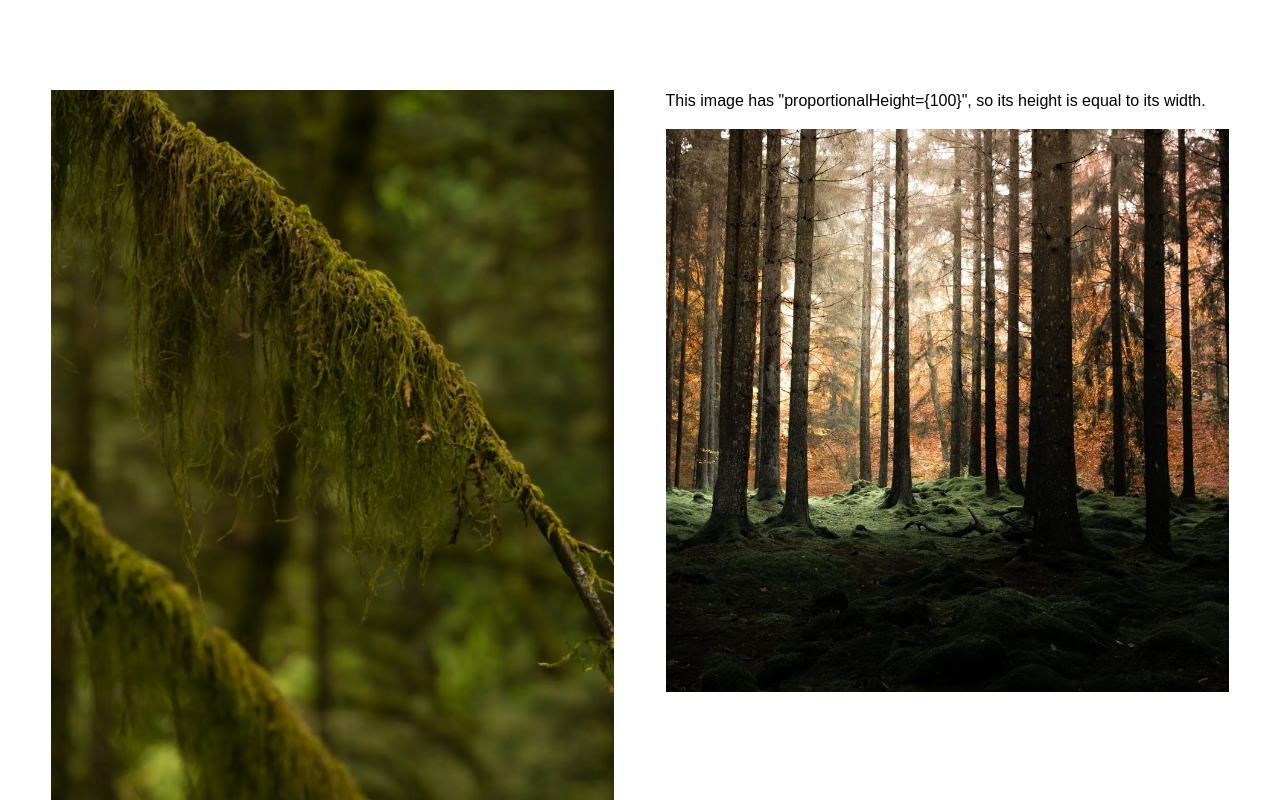
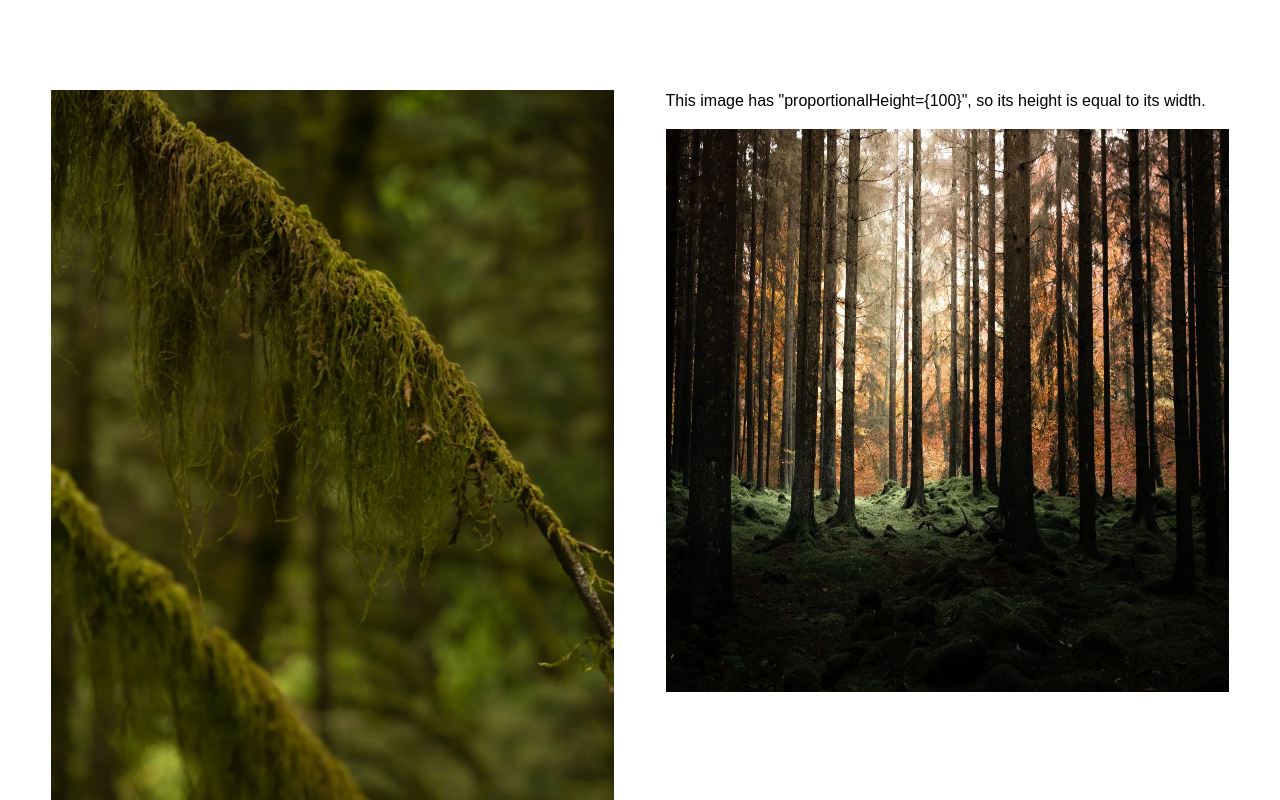
Before and after one commit to AndreasFaust/react-strapi-img, a Next.js app: page / in a window 1280 px wide. Shown: the part 1300-2100 px from the top of the page. Built offline with nearby package versions, Linux system fonts and the light colour scheme.

Commit message:
fix: fix provider

```diff
--- a/src/ImageProvider.tsx
+++ b/src/ImageProvider.tsx
@@ -12,6 +12,7 @@ const ImageProvider: React.FC<ProviderProps> = ({
   rootMargin,
   threshold,
   alternativeText,
+  placeholder = true,
   sizes,
   className = "",
   style = "",
@@ -44,6 +45,7 @@ const ImageProvider: React.FC<ProviderProps> = ({
         className,
         style,
         stylePlaceholder,
+        placeholder,
         styleImg,
         prefix,
         webp,
--- a/src/index.tsx
+++ b/src/index.tsx
@@ -20,14 +20,14 @@ import ImageProvider from "./ImageProvider";
 const ReactStrapiImg: React.FC<Types.ImageProps> = ({
   url,
   formats,
-  objectFit = "cover",
-  objectPosition = "center",
+  objectFit,
+  objectPosition,
   width,
   height,
   proportionalHeight,
-  placeholder = true,
-  rootMargin = "50px",
-  threshold = 0,
+  placeholder,
+  rootMargin,
+  threshold,
   alternativeText = "Alternative-Text",
   sizes,
   className = "",
@@ -51,8 +51,8 @@ const ReactStrapiImg: React.FC<Types.ImageProps> = ({
   const [isVisible] = useIntersectionObserver({
     elementRef: ref,
     freezeOnceVisible: true,
-    rootMargin,
-    threshold,
+    rootMargin: rootMargin || context.rootMargin || "50px",
+    threshold: threshold || context.threshold || 0,
   });
 
   const handleDecode = useCallback(() => {
@@ -87,12 +87,12 @@ const ReactStrapiImg: React.FC<Types.ImageProps> = ({
       height={height}
       proportionalHeight={proportionalHeight || context.proportionalHeight}
     >
-      {placeholder && formats && formats.base64 && (
+      {(placeholder || context.placeholder) && formats && formats.base64 && (
         <Placeholder
           url={url}
           base64={formats.base64.url}
-          objectFit={objectFit || context.objectFit}
-          objectPosition={objectPosition || context.objectPosition}
+          objectFit={objectFit || context.objectFit || "cover"}
+          objectPosition={objectPosition || context.objectPosition || "center"}
           stylePlaceholder={context.stylePlaceholder + stylePlaceholder}
           imageFinished={imageFinished}
         />
```
Also changed, not shown: 1 other file (tests, documents, lock files or other folders).
